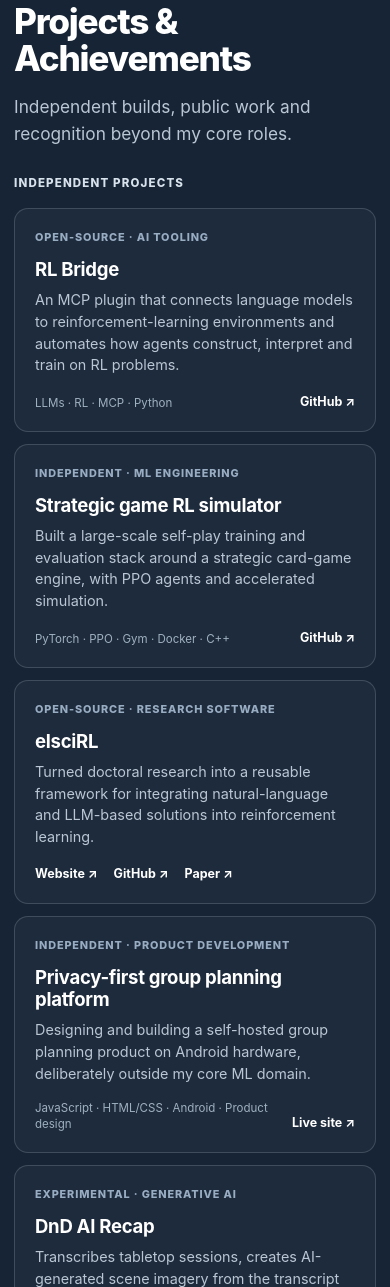
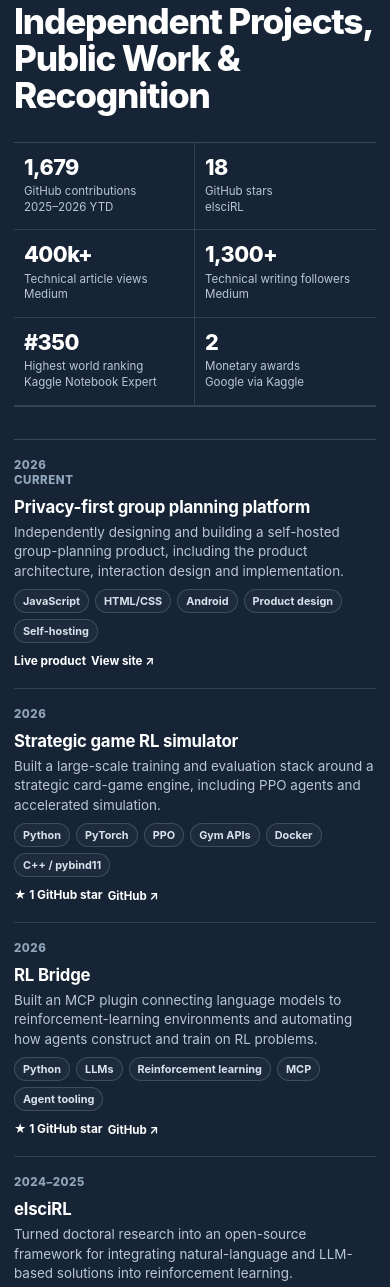
Before and after one commit to pdfosborne/pdfosborne.github.io, a plain HTML site: page index.html in a window 390 px wide. Shown: the part 4637-5924 px from the top of the page. Drawn offline with Linux system fonts and the light colour scheme.

Commit message:
Simplify showcase with dated projects, skills and stats

```diff
--- a/index.html
+++ b/index.html
@@ -7,7 +7,7 @@
   <meta name="theme-color" content="#ffffff">
   <title>Philip Osborne — Data Science & Machine Learning</title>
   <link rel="icon" href="favicon.svg" type="image/svg+xml">
-  <link rel="stylesheet" href="styles.css?v=20260910-11">
+  <link rel="stylesheet" href="styles.css?v=20260910-12">
   <style>
     .career-history {
       position: relative;
@@ -67,163 +67,188 @@
       text-transform: uppercase;
     }
 
-    /* Projects & achievements showcase */
-    .showcase-heading { max-width: 780px; margin-bottom: 34px; }
-    .showcase-heading p { color: var(--dark-muted); }
-    .showcase-group + .showcase-group { margin-top: 42px; }
-    .showcase-group-title {
-      margin: 0 0 15px;
-      color: #d8e2ec;
-      font-size: .72rem;
-      font-weight: 800;
-      letter-spacing: .1em;
-      text-transform: uppercase;
+    /* Independent work showcase */
+    .showcase-heading {
+      max-width: none;
+      margin-bottom: 28px;
     }
-    .project-showcase-grid {
+    .showcase-stats {
       display: grid;
-      grid-template-columns: repeat(3, minmax(0, 1fr));
-      gap: 12px;
-    }
-    .showcase-card {
-      min-width: 0;
-      min-height: 210px;
-      padding: 20px;
-      display: flex;
-      flex-direction: column;
-      border: 1px solid rgba(213,225,237,.18);
-      border-radius: 14px;
-      background: rgba(255,255,255,.035);
-      color: white;
-      text-decoration: none;
-      transition: transform .15s ease, border-color .15s ease, background .15s ease;
-    }
-    .showcase-card:hover {
-      transform: translateY(-2px);
-      border-color: rgba(213,225,237,.38);
-      background: rgba(255,255,255,.06);
-    }
-    .showcase-type {
-      margin-bottom: 12px;
-      color: #98acc2;
-      font-size: .68rem;
-      font-weight: 800;
-      letter-spacing: .08em;
-      text-transform: uppercase;
-    }
-    .showcase-card h3 {
-      margin: 0;
-      color: white;
-      font-size: 1.16rem;
-      line-height: 1.2;
-      letter-spacing: -.015em;
-    }
-    .showcase-card p {
-      margin: 9px 0 16px;
-      color: var(--dark-muted);
-      font-size: .9rem;
-      line-height: 1.5;
-    }
-    .showcase-footer {
-      margin-top: auto;
-      display: flex;
-      align-items: flex-end;
-      justify-content: space-between;
-      gap: 12px;
-    }
-    .showcase-tech {
-      color: #9fb0c1;
-      font-size: .72rem;
-      line-height: 1.4;
-    }
-    .showcase-link {
-      flex: 0 0 auto;
-      color: white;
-      font-size: .78rem;
-      font-weight: 750;
-    }
-    .showcase-links {
-      margin-top: auto;
-      display: flex;
-      flex-wrap: wrap;
-      gap: 10px 16px;
-    }
-    .showcase-links a {
-      color: white;
-      font-size: .78rem;
-      font-weight: 750;
-      text-decoration: none;
-    }
-    .showcase-links a:hover { text-decoration: underline; }
-    .recognition-grid {
-      display: grid;
-      grid-template-columns: repeat(5, minmax(0, 1fr));
+      grid-template-columns: repeat(6, minmax(0, 1fr));
+      margin-bottom: 32px;
       border-top: 1px solid rgba(213,225,237,.18);
       border-bottom: 1px solid rgba(213,225,237,.18);
     }
-    .recognition-item {
+    .showcase-stat {
       min-width: 0;
-      padding: 19px 17px;
+      padding: 17px 14px;
       border-right: 1px solid rgba(213,225,237,.14);
       color: white;
       text-decoration: none;
     }
-    .recognition-item:first-child { padding-left: 0; }
-    .recognition-item:last-child { padding-right: 0; border-right: 0; }
-    .recognition-item:hover strong { text-decoration: underline; text-underline-offset: 3px; }
-    .recognition-item strong {
+    .showcase-stat:first-child { padding-left: 0; }
+    .showcase-stat:last-child { border-right: 0; padding-right: 0; }
+    .showcase-stat strong {
       display: block;
       color: white;
-      font-size: .92rem;
-      line-height: 1.25;
-    }
-    .recognition-item span {
-      display: block;
-      margin-top: 5px;
-      color: var(--dark-muted);
-      font-size: .78rem;
-      line-height: 1.42;
-    }
-    .recognition-stat {
-      display: block;
-      margin-bottom: 7px;
-      color: white;
-      font-size: 1.5rem;
-      font-weight: 800;
+      font-size: 1.35rem;
+      font-weight: 820;
       line-height: 1;
       letter-spacing: -.025em;
     }
-    .more-builds {
-      margin-top: 15px;
+    .showcase-stat span {
+      display: block;
+      margin-top: 6px;
+      color: var(--dark-muted);
+      font-size: .72rem;
+      line-height: 1.35;
+    }
+    a.showcase-stat:hover strong { text-decoration: underline; text-underline-offset: 3px; }
+
+    .showcase-list {
+      border-top: 1px solid rgba(213,225,237,.18);
+    }
+    .showcase-entry {
+      display: grid;
+      grid-template-columns: 88px minmax(0, 1.1fr) minmax(270px, .95fr) auto;
+      gap: 20px;
+      align-items: start;
+      padding: 21px 0;
+      border-bottom: 1px solid rgba(213,225,237,.14);
+    }
+    .showcase-date {
+      color: #91a6bc;
+      font-size: .72rem;
+      font-weight: 800;
+      letter-spacing: .045em;
+      line-height: 1.35;
+      text-transform: uppercase;
+    }
+    .showcase-main h3 {
+      margin: 0;
+      color: white;
+      font-size: 1.05rem;
+      line-height: 1.2;
+      letter-spacing: -.012em;
+    }
+    .showcase-main p {
+      margin: 6px 0 0;
+      color: var(--dark-muted);
+      font-size: .84rem;
+      line-height: 1.45;
+    }
+    .showcase-skill-set {
+      display: flex;
+      flex-wrap: wrap;
+      gap: 6px;
+    }
+    .showcase-skill {
+      display: inline-flex;
+      align-items: center;
+      min-height: 24px;
+      padding: 3px 8px;
+      border: 1px solid rgba(213,225,237,.18);
+      border-radius: 999px;
+      background: rgba(255,255,255,.035);
+      color: #d8e2ec;
+      font-size: .68rem;
+      font-weight: 700;
+      line-height: 1.2;
+      white-space: nowrap;
+    }
+    .showcase-actions {
+      min-width: 105px;
+      display: flex;
+      flex-direction: column;
+      align-items: flex-end;
+      gap: 5px;
+      color: #9fb0c1;
+      font-size: .72rem;
+      line-height: 1.35;
+      text-align: right;
+    }
+    .showcase-actions strong {
+      color: white;
+      font-size: .74rem;
+    }
+    .showcase-actions a {
+      color: white;
+      font-weight: 750;
+      text-decoration: none;
+    }
+    .showcase-actions a:hover { text-decoration: underline; }
+    .showcase-extra-links {
+      margin-top: 17px;
       display: flex;
       flex-wrap: wrap;
       gap: 8px 18px;
       color: var(--dark-muted);
-      font-size: .8rem;
+      font-size: .78rem;
     }
-    .more-builds strong { color: #d8e2ec; }
-    .more-builds a { color: white; text-decoration: none; font-weight: 700; }
-    .more-builds a:hover { text-decoration: underline; }
+    .showcase-extra-links a {
+      color: white;
+      font-weight: 700;
+      text-decoration: none;
+    }
+    .showcase-extra-links a:hover { text-decoration: underline; }
+    .recognition-line {
+      display: grid;
+      grid-template-columns: repeat(3, minmax(0, 1fr));
+      gap: 0;
+      margin-top: 27px;
+      border-top: 1px solid rgba(213,225,237,.18);
+      border-bottom: 1px solid rgba(213,225,237,.18);
+    }
+    .recognition-line > div,
+    .recognition-line > a {
+      padding: 16px 18px;
+      border-right: 1px solid rgba(213,225,237,.14);
+      color: var(--dark-muted);
+      font-size: .78rem;
+      line-height: 1.4;
+      text-decoration: none;
+    }
+    .recognition-line > :first-child { padding-left: 0; }
+    .recognition-line > :last-child { border-right: 0; padding-right: 0; }
+    .recognition-line strong {
+      display: block;
+      margin-bottom: 3px;
+      color: white;
+      font-size: .84rem;
+    }
 
-    @media (max-width: 920px) {
-      .project-showcase-grid { grid-template-columns: repeat(2, minmax(0, 1fr)); }
-      .recognition-grid { grid-template-columns: repeat(2, minmax(0, 1fr)); }
-      .recognition-item { border-bottom: 1px solid rgba(213,225,237,.14); }
-      .recognition-item:nth-child(2n) { border-right: 0; }
-      .recognition-item:first-child { padding-left: 17px; }
-      .recognition-item:last-child { padding-right: 17px; }
+    @media (max-width: 980px) {
+      .showcase-stats { grid-template-columns: repeat(3, minmax(0, 1fr)); }
+      .showcase-stat:nth-child(3n) { border-right: 0; }
+      .showcase-stat:nth-child(-n+3) { border-bottom: 1px solid rgba(213,225,237,.14); }
+      .showcase-stat:first-child { padding-left: 14px; }
+      .showcase-stat:last-child { padding-right: 14px; }
+      .showcase-entry { grid-template-columns: 72px minmax(0, 1fr) minmax(230px, .8fr); }
+      .showcase-actions { grid-column: 2 / -1; flex-direction: row; align-items: center; justify-content: flex-start; text-align: left; }
     }
     @media (max-width: 820px) {
       .career-history { padding-top: 27px; }
       .career-step { flex: 0 1 auto; }
+      .showcase-entry { grid-template-columns: 70px minmax(0, 1fr); }
+      .showcase-skill-set, .showcase-actions { grid-column: 2; }
+      .recognition-line { grid-template-columns: 1fr; }
+      .recognition-line > div, .recognition-line > a { padding: 14px 0; border-right: 0; border-bottom: 1px solid rgba(213,225,237,.14); }
+      .recognition-line > :last-child { border-bottom: 0; }
     }
     @media (max-width: 620px) {
       .career-history { margin-top: 38px; padding-top: 25px; }
       .career-track-label { font-size: .66rem; }
       .career-arrow { width: 17px; height: 17px; transform: rotate(90deg); }
-      .project-showcase-grid, .recognition-grid { grid-template-columns: 1fr; }
-      .showcase-card { min-height: 0; }
-      .recognition-item { padding: 16px 0; border-right: 0; }
-      .recognition-item:first-child, .recognition-item:last-child { padding-left: 0; padding-right: 0; }
+      .showcase-stats { grid-template-columns: repeat(2, minmax(0, 1fr)); }
+      .showcase-stat { padding: 14px 10px; border-bottom: 1px solid rgba(213,225,237,.14); }
+      .showcase-stat:nth-child(2n) { border-right: 0; }
+      .showcase-stat:nth-child(3n) { border-right: 1px solid rgba(213,225,237,.14); }
+      .showcase-stat:nth-child(6) { border-right: 0; }
+      .showcase-stat:first-child { padding-left: 10px; }
+      .showcase-stat:last-child { padding-right: 10px; }
+      .showcase-entry { grid-template-columns: 1fr; gap: 8px; padding: 18px 0; }
+      .showcase-date, .showcase-skill-set, .showcase-actions { grid-column: 1; }
+      .showcase-actions { margin-top: 3px; }
     }
   </style>
 </head>
@@ -234,7 +259,7 @@
       <nav class="nav" aria-label="Primary navigation">
         <a href="#experience">Experience</a>
         <a href="#skills">Core Skills</a>
-        <a href="#achievements">Projects & Achievements</a>
+        <a href="#achievements">Projects & Recognition</a>
         <a href="#research">Publications</a>
         <a href="https://github.com/pdfosborne" target="_blank" rel="noreferrer">GitHub ↗</a>
       </nav>
@@ -344,94 +369,74 @@
     <section class="section section-dark" id="achievements">
       <div class="shell">
         <div class="section-heading compact inverse showcase-heading">
-          <h2>Projects & Achievements</h2>
-          <p>Independent builds, public work and recognition beyond my core roles.</p>
+          <h2>Independent Projects, Public Work & Recognition</h2>
         </div>
 
-        <div class="showcase-group">
-          <h3 class="showcase-group-title">Independent projects</h3>
-          <div class="project-showcase-grid">
-            <a class="showcase-card" href="https://github.com/pdfosborne/rlbridge" target="_blank" rel="noreferrer">
-              <span class="showcase-type">Open-source · AI tooling</span>
-              <h3>RL Bridge</h3>
-              <p>An MCP plugin that connects language models to reinforcement-learning environments and automates how agents construct, interpret and train on RL problems.</p>
-              <div class="showcase-footer"><span class="showcase-tech">LLMs · RL · MCP · Python</span><span class="showcase-link">GitHub ↗</span></div>
-            </a>
-
-            <a class="showcase-card" href="https://github.com/pdfosborne/flesh-and-blood-rlbridge" target="_blank" rel="noreferrer">
-              <span class="showcase-type">Independent · ML engineering</span>
-              <h3>Strategic game RL simulator</h3>
-              <p>Built a large-scale self-play training and evaluation stack around a strategic card-game engine, with PPO agents and accelerated simulation.</p>
-              <div class="showcase-footer"><span class="showcase-tech">PyTorch · PPO · Gym · Docker · C++</span><span class="showcase-link">GitHub ↗</span></div>
-            </a>
-
-            <div class="showcase-card">
-              <span class="showcase-type">Open-source · Research software</span>
-              <h3>elsciRL</h3>
-              <p>Turned doctoral research into a reusable framework for integrating natural-language and LLM-based solutions into reinforcement learning.</p>
-              <div class="showcase-links"><a href="https://elsci.org/" target="_blank" rel="noreferrer">Website ↗</a><a href="https://github.com/pdfosborne/elsciRL" target="_blank" rel="noreferrer">GitHub ↗</a><a href="https://arxiv.org/abs/2507.08705" target="_blank" rel="noreferrer">Paper ↗</a></div>
+        <div class="showcase-stats" aria-label="Public activity and recognition statistics">
+          <a class="showcase-stat" href="https://github.com/pdfosborne" target="_blank" rel="noreferrer"><strong>1,679</strong><span>GitHub contributions<br>2025–2026 YTD</span></a>
+          <a class="showcase-stat" href="https://github.com/pdfosborne/elsciRL" target="_blank" rel="noreferrer"><strong>18</strong><span>GitHub stars<br>elsciRL</span></a>
+          <a class="showcase-stat" href="https://medium.com/@PhilipOsborne" target="_blank" rel="noreferrer"><strong>400k+</strong><span>Technical article views<br>Medium</span></a>
+          <a class="showcase-stat" href="https://medium.com/@PhilipOsborne" target="_blank" rel="noreferrer"><strong>1,300+</strong><span>Technical writing followers<br>Medium</span></a>
+          <a class="showcase-stat" href="https://www.kaggle.com/osbornep" target="_blank" rel="noreferrer"><strong>#350</strong><span>Highest world ranking<br>Kaggle Notebook Expert</span></a>
+          <a class="showcase-stat" href="https://www.kaggle.com/osbornep" target="_blank" rel="noreferrer"><strong>2</strong><span>Monetary awards<br>Google via Kaggle</span></a>
         </div>
 
-            <a class="showcase-card" href="https://phlipapp.com/Homepage" target="_blank" rel="noreferrer">
-              <span class="showcase-type">Independent · Product development</span>
-              <h3>Privacy-first group planning platform</h3>
-              <p>Designing and building a self-hosted group planning product on Android hardware, deliberately outside my core ML domain.</p>
-              <div class="showcase-footer"><span class="showcase-tech">JavaScript · HTML/CSS · Android · Product design</span><span class="showcase-link">Live site ↗</span></div>
-            </a>
-
-            <div class="showcase-card">
-              <span class="showcase-type">Experimental · Generative AI</span>
-              <h3>DnD AI Recap</h3>
-              <p>Transcribes tabletop sessions, creates AI-generated scene imagery from the transcript and composes the result into a recap video.</p>
-              <div class="showcase-links"><a href="https://github.com/pdfosborne/dnd-video-recap" target="_blank" rel="noreferrer">GitHub ↗</a><a href="https://youtu.be/k8tsXx1lR80" target="_blank" rel="noreferrer">Demo ↗</a></div>
+        <div class="showcase-list">
+          <div class="showcase-entry">
+            <div class="showcase-date">2026<br>current</div>
+            <div class="showcase-main"><h3>Privacy-first group planning platform</h3><p>Independently designing and building a self-hosted group-planning product, including the product architecture, interaction design and implementation.</p></div>
+            <div class="showcase-skill-set"><span class="showcase-skill">JavaScript</span><span class="showcase-skill">HTML/CSS</span><span class="showcase-skill">Android</span><span class="showcase-skill">Product design</span><span class="showcase-skill">Self-hosting</span></div>
+            <div class="showcase-actions"><strong>Live product</strong><a href="https://phlipapp.com/Homepage" target="_blank" rel="noreferrer">View site ↗</a></div>
           </div>
 
-            <div class="showcase-card">
-              <span class="showcase-type">Practical tool · Browser extension</span>
-              <h3>Firefox ElevenLabs interface</h3>
-              <p>Built a lightweight Firefox extension for one-key text-to-speech using the ElevenLabs API, originally to solve a personal accessibility need.</p>
-              <div class="showcase-links"><a href="https://addons.mozilla.org/en-US/firefox/addon/elevenlabs-tts-interface/" target="_blank" rel="noreferrer">Extension ↗</a><a href="https://github.com/pdfosborne/firefox-elevenlabs/blob/main/README.md" target="_blank" rel="noreferrer">GitHub ↗</a></div>
+          <div class="showcase-entry">
+            <div class="showcase-date">2026</div>
+            <div class="showcase-main"><h3>Strategic game RL simulator</h3><p>Built a large-scale training and evaluation stack around a strategic card-game engine, including PPO agents and accelerated simulation.</p></div>
+            <div class="showcase-skill-set"><span class="showcase-skill">Python</span><span class="showcase-skill">PyTorch</span><span class="showcase-skill">PPO</span><span class="showcase-skill">Gym APIs</span><span class="showcase-skill">Docker</span><span class="showcase-skill">C++ / pybind11</span></div>
+            <div class="showcase-actions"><strong>★ 1 GitHub star</strong><a href="https://github.com/pdfosborne/flesh-and-blood-rlbridge" target="_blank" rel="noreferrer">GitHub ↗</a></div>
+          </div>
+
+          <div class="showcase-entry">
+            <div class="showcase-date">2026</div>
+            <div class="showcase-main"><h3>RL Bridge</h3><p>Built an MCP plugin connecting language models to reinforcement-learning environments and automating how agents construct and train on RL problems.</p></div>
+            <div class="showcase-skill-set"><span class="showcase-skill">Python</span><span class="showcase-skill">LLMs</span><span class="showcase-skill">Reinforcement learning</span><span class="showcase-skill">MCP</span><span class="showcase-skill">Agent tooling</span></div>
+            <div class="showcase-actions"><strong>★ 1 GitHub star</strong><a href="https://github.com/pdfosborne/rlbridge" target="_blank" rel="noreferrer">GitHub ↗</a></div>
+          </div>
+
+          <div class="showcase-entry">
+            <div class="showcase-date">2024–2025</div>
+            <div class="showcase-main"><h3>elsciRL</h3><p>Turned doctoral research into an open-source framework for integrating natural-language and LLM-based solutions into reinforcement learning.</p></div>
+            <div class="showcase-skill-set"><span class="showcase-skill">Python</span><span class="showcase-skill">Reinforcement learning</span><span class="showcase-skill">LLMs / NLP</span><span class="showcase-skill">Framework design</span><span class="showcase-skill">Research translation</span></div>
+            <div class="showcase-actions"><strong>★ 18 GitHub stars</strong><a href="https://elsci.org/" target="_blank" rel="noreferrer">Website ↗</a><a href="https://github.com/pdfosborne/elsciRL" target="_blank" rel="noreferrer">GitHub ↗</a><a href="https://arxiv.org/abs/2507.08705" target="_blank" rel="noreferrer">Paper ↗</a></div>
+          </div>
+
+          <div class="showcase-entry">
+            <div class="showcase-date">2025</div>
+            <div class="showcase-main"><h3>DnD AI Recap</h3><p>Built a pipeline that transcribes tabletop sessions, generates scene imagery from the transcript and composes the result into a recap video.</p></div>
+            <div class="showcase-skill-set"><span class="showcase-skill">Python</span><span class="showcase-skill">OpenAI API</span><span class="showcase-skill">Transcription</span><span class="showcase-skill">Image generation</span><span class="showcase-skill">Video pipeline</span></div>
+            <div class="showcase-actions"><a href="https://github.com/pdfosborne/dnd-video-recap" target="_blank" rel="noreferrer">GitHub ↗</a><a href="https://youtu.be/k8tsXx1lR80" target="_blank" rel="noreferrer">Demo ↗</a></div>
+          </div>
+
+          <div class="showcase-entry">
+            <div class="showcase-date">2025</div>
+            <div class="showcase-main"><h3>Firefox ElevenLabs interface</h3><p>Built a lightweight browser extension for one-key text-to-speech using the ElevenLabs API to solve a practical accessibility need.</p></div>
+            <div class="showcase-skill-set"><span class="showcase-skill">JavaScript</span><span class="showcase-skill">Browser extensions</span><span class="showcase-skill">REST APIs</span><span class="showcase-skill">Accessibility</span></div>
+            <div class="showcase-actions"><strong>★ 1 GitHub star</strong><a href="https://addons.mozilla.org/en-US/firefox/addon/elevenlabs-tts-interface/" target="_blank" rel="noreferrer">Firefox add-on ↗</a><a href="https://github.com/pdfosborne/firefox-elevenlabs" target="_blank" rel="noreferrer">GitHub ↗</a></div>
           </div>
         </div>
 
-          <div class="more-builds">
-            <strong>More builds:</strong>
+        <div class="showcase-extra-links">
+          <span>Also built:</span>
           <a href="https://marketplace.visualstudio.com/items?itemName=PhilipOsborne.eva-plus-theme" target="_blank" rel="noreferrer">Eva Plus VS Code theme ↗</a>
           <a href="https://github.com/pdfosborne/elsciRL-App-Chess" target="_blank" rel="noreferrer">Chess RL app ↗</a>
           <a href="https://github.com/pdfosborne/elsciRL-App-Sailing" target="_blank" rel="noreferrer">Sailing simulation ↗</a>
           <a href="https://github.com/pdfosborne/elsciRL-App-TextWorldExpress" target="_blank" rel="noreferrer">TextWorld Express ↗</a>
         </div>
-        </div>
 
-        <div class="showcase-group">
-          <h3 class="showcase-group-title">Recognition & reach</h3>
-          <div class="recognition-grid">
-            <a class="recognition-item" href="https://www.kaggle.com/osbornep" target="_blank" rel="noreferrer">
-              <span class="recognition-stat">#350</span>
-              <strong>Kaggle Notebook Expert</strong>
-              <span>Highest world ranking, plus two monetary awards from Google via Kaggle. ↗</span>
-            </a>
-            <a class="recognition-item" href="https://medium.com/@PhilipOsborne" target="_blank" rel="noreferrer">
-              <span class="recognition-stat">400k+</span>
-              <strong>Technical writing</strong>
-              <span>Views across data science and reinforcement-learning articles, with 1,300+ followers. ↗</span>
-            </a>
-            <div class="recognition-item">
-              <span class="recognition-stat">Award</span>
-              <strong>Commercialisation & Innovation</strong>
-              <span>University of Manchester Business School.</span>
-            </div>
-            <div class="recognition-item">
-              <span class="recognition-stat">Teaching</span>
-              <strong>Guest lecturer</strong>
-              <span>University of Manchester and University of Oxford.</span>
-            </div>
-            <a class="recognition-item" href="https://elsci.org/" target="_blank" rel="noreferrer">
-              <span class="recognition-stat">Patent</span>
-              <strong>US application 18/955718</strong>
-              <span>Patent application associated with the elsciRL framework. ↗</span>
-            </a>
-          </div>
+        <div class="recognition-line">
+          <div><strong>Commercialisation & Innovation Award</strong>University of Manchester Business School</div>
+          <div><strong>Guest lecturer</strong>University of Manchester & University of Oxford</div>
+          <a href="https://elsci.org/" target="_blank" rel="noreferrer"><strong>US patent application 18/955718</strong>Filed for the elsciRL framework ↗</a>
         </div>
       </div>
     </section>
```
Lines whose indentation alone changed are shown as unchanged.
